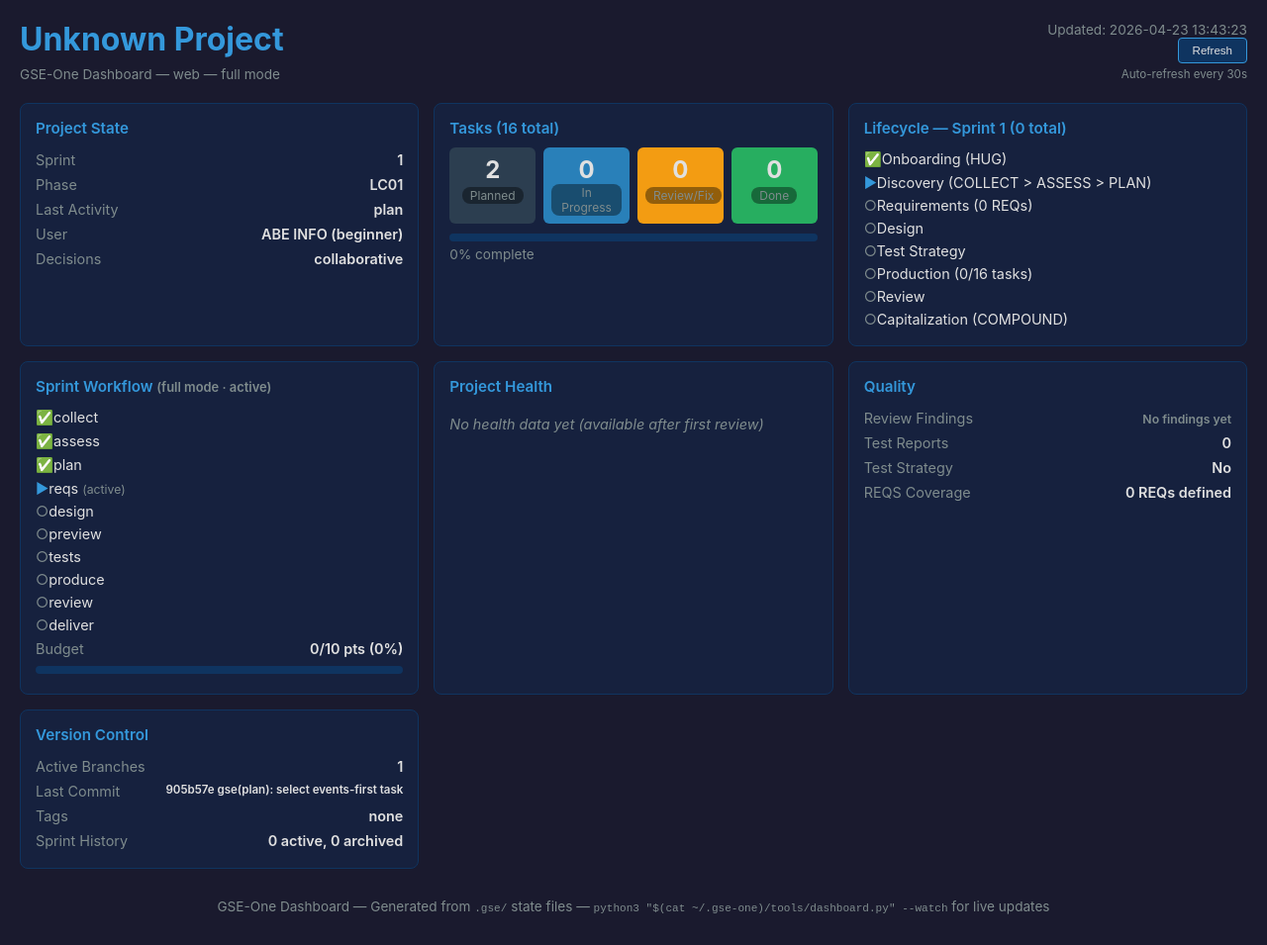
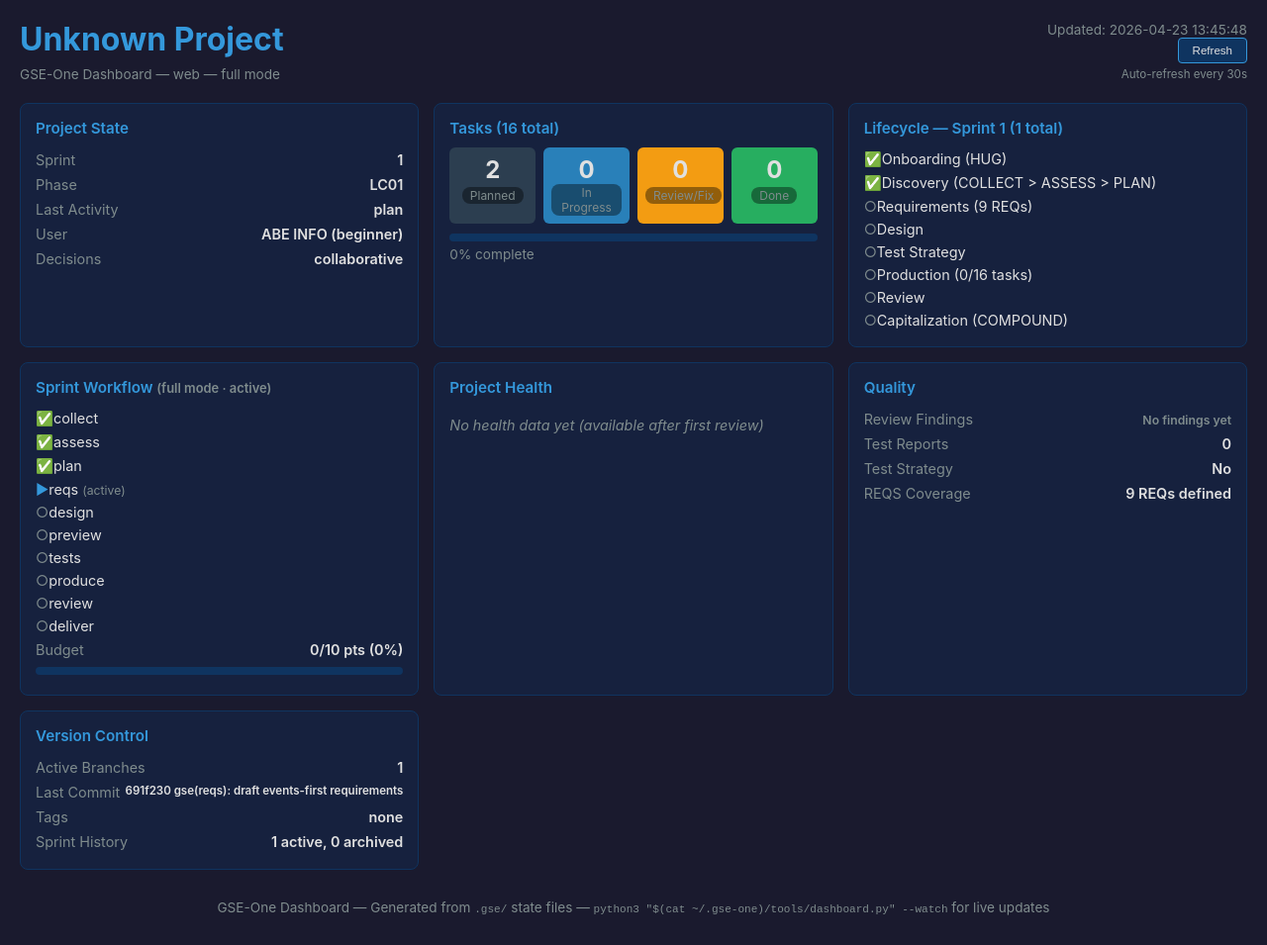
Before and after one commit to abet9226-lux/luxembourg-guide, a plain HTML site: page docs/dashboard.html in a window 1280 px wide. Shown: the whole page at 99% size. Drawn offline with Linux system fonts and the light colour scheme.

Commit message:
chore: update dashboard
Made-with: Cursor

```diff
--- a/docs/dashboard.html
+++ b/docs/dashboard.html
@@ -57,7 +57,7 @@
     <span class="muted">GSE-One Dashboard &mdash; web &mdash; full mode</span>
   </div>
   <div class="header-right">
-    <div>Updated: 2026-04-23 13:43:23</div>
+    <div>Updated: 2026-04-23 13:45:48</div>
     <button class="refresh-btn" onclick="location.reload()">Refresh</button>
     <div class="muted" style="margin-top:4px">Auto-refresh every 30s</div>
   </div>
@@ -100,11 +100,11 @@
 
   <!-- Lifecycle Checklist -->
   <div class="card">
-    <div class="card-title">Lifecycle — Sprint 1 (0 total)</div>
+    <div class="card-title">Lifecycle — Sprint 1 (1 total)</div>
     <ul class="checklist">
       <li class="done">Onboarding (HUG)</li>
-      <li class="active">Discovery (COLLECT &gt; ASSESS &gt; PLAN)</li>
-      <li class="pending">Requirements (0 REQs)</li>
+      <li class="done">Discovery (COLLECT &gt; ASSESS &gt; PLAN)</li>
+      <li class="pending">Requirements (9 REQs)</li>
       <li class="pending">Design</li>
       <li class="pending">Test Strategy</li>
       <li class="pending">Production (0/16 tasks)</li>
@@ -145,16 +145,16 @@
     <div class="metric"><span class="metric-label">Review Findings</span><span class="metric-value"><span class="muted">No findings yet</span></span></div>
     <div class="metric"><span class="metric-label">Test Reports</span><span class="metric-value">0</span></div>
     <div class="metric"><span class="metric-label">Test Strategy</span><span class="metric-value">No</span></div>
-    <div class="metric"><span class="metric-label">REQS Coverage</span><span class="metric-value">0 REQs defined</span></div>
+    <div class="metric"><span class="metric-label">REQS Coverage</span><span class="metric-value">9 REQs defined</span></div>
   </div>
 
   <!-- Git -->
   <div class="card">
     <div class="card-title">Version Control</div>
     <div class="metric"><span class="metric-label">Active Branches</span><span class="metric-value">1</span></div>
-    <div class="metric"><span class="metric-label">Last Commit</span><span class="metric-value" style="font-size:0.8em">905b57e gse(plan): select events-first task</span></div>
+    <div class="metric"><span class="metric-label">Last Commit</span><span class="metric-value" style="font-size:0.8em">691f230 gse(reqs): draft events-first requirements</span></div>
     <div class="metric"><span class="metric-label">Tags</span><span class="metric-value">none</span></div>
-    <div class="metric"><span class="metric-label">Sprint History</span><span class="metric-value">0 active, 0 archived</span></div>
+    <div class="metric"><span class="metric-label">Sprint History</span><span class="metric-value">1 active, 0 archived</span></div>
   </div>
 
 </div>
```
